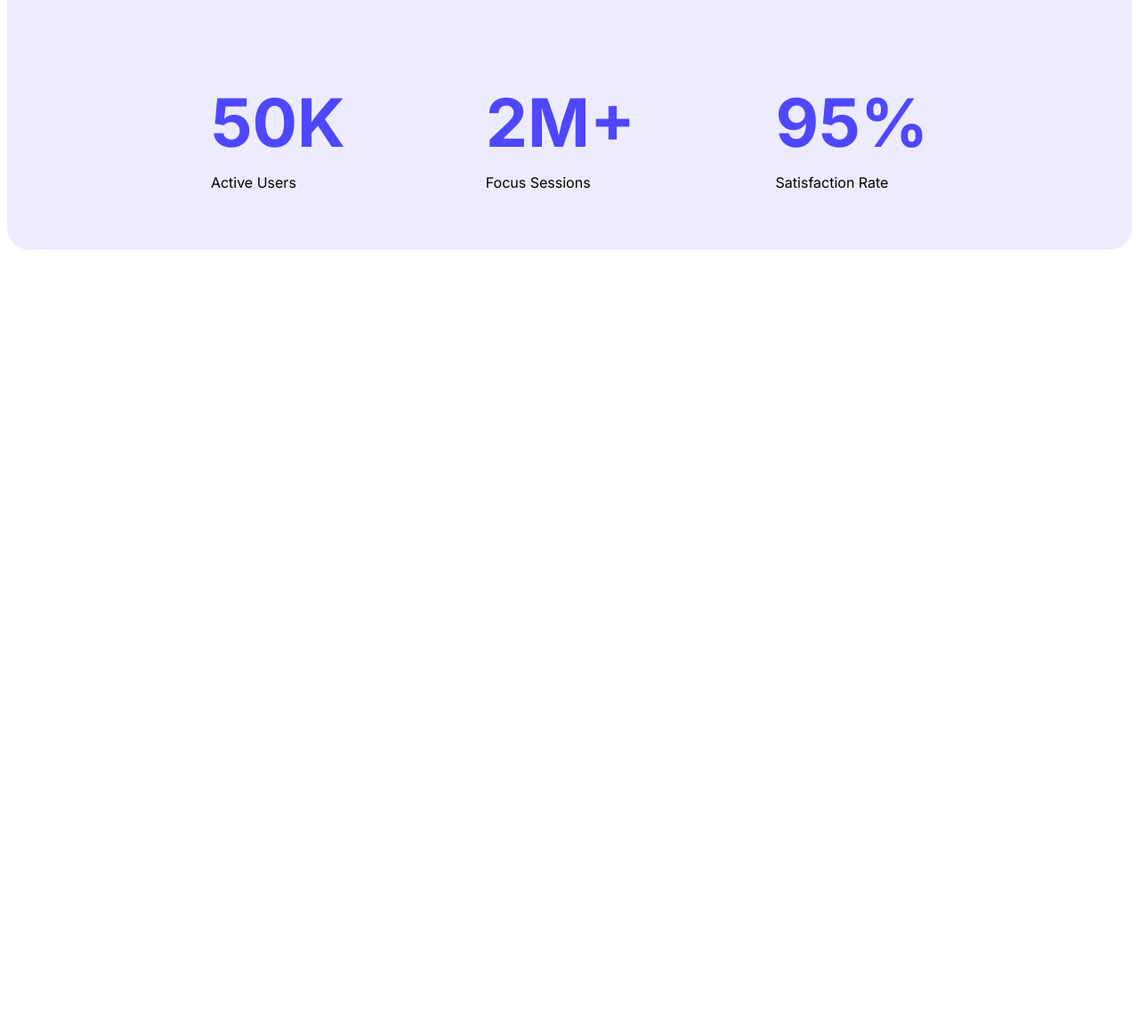
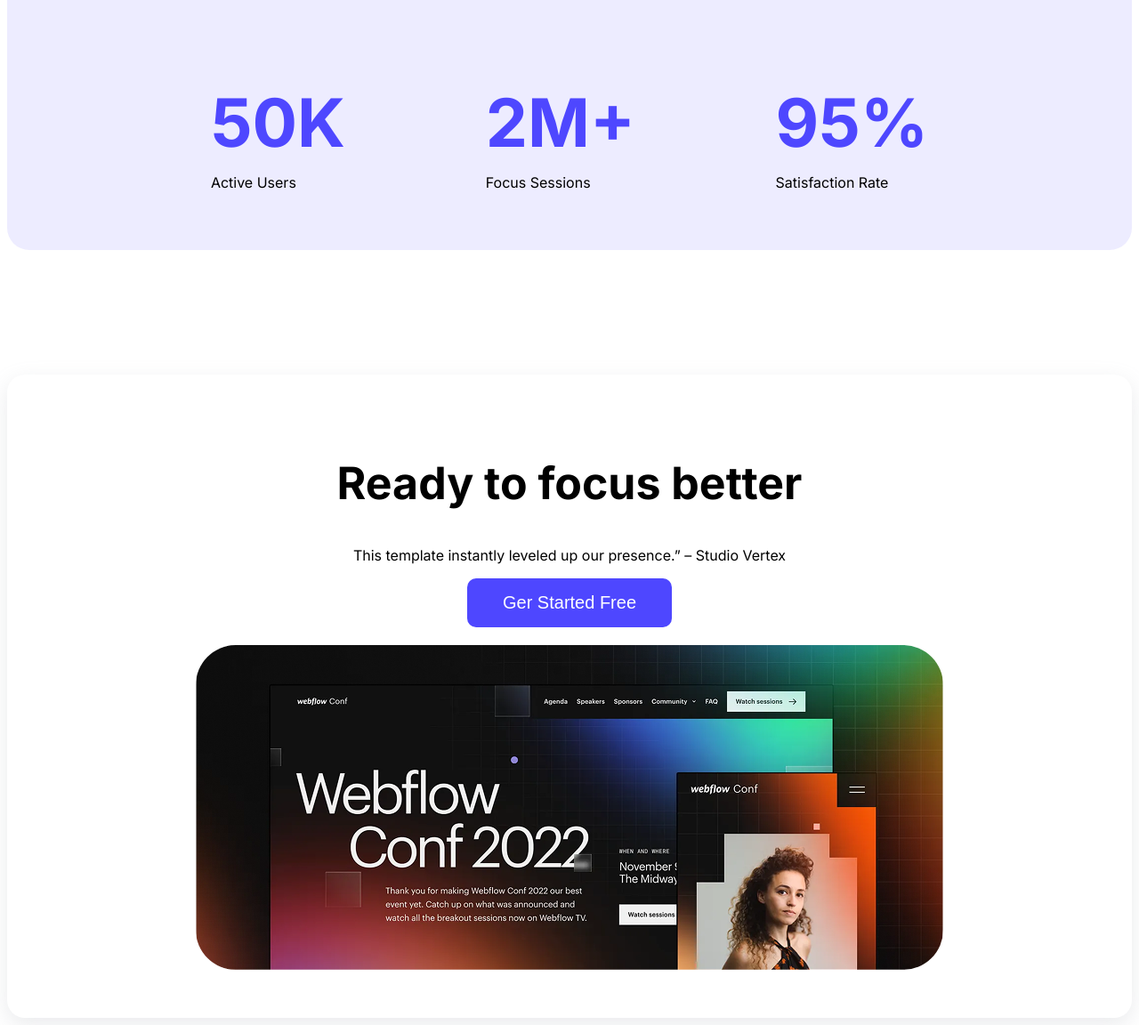
Before and after one commit to rifat7223/B12A01-landing-launchpad, a plain HTML site: page index.html in a window 1280 px wide. Shown: the part 1444-2596 px from the top of the page at 89% size. Before the commit the page ends 1733 px from the top, so only its background shows below. Drawn offline with Linux system fonts and the light colour scheme.

Commit message:
Ready to focus better

```diff
--- a/index.html
+++ b/index.html
@@ -60,6 +60,41 @@
 
             </div>
          </section>
+         <!-- What our users say
+          <section class="users-say">
+            <p>What our users say</p>
+            <div class="users-comments">
+                <div class="users-rattings">
+                    <img src="Assets/icon-star.png" alt="">
+                    <h4>Loved by Designers</h4>
+                    <p>This template instantly leveled up our presence.” – Studio Vertex</p>
+
+                </div>
+                <div class="users-rattings">
+                    <img src="Assets/icon-star.png" alt="">
+                    <h4>Loved by Designers</h4>
+                    <p>This template instantly leveled up our presence.” – Studio Vertex</p>
+
+                </div>
+                <div class="users-rattings">
+                    <img src="Assets/icon-star.png" alt="">
+                    <h4>Loved by Designers</h4>
+                    <p>This template instantly leveled up our presence.” – Studio Vertex</p>
+
+                </div>
+            </div>
+
+          </section> -->
+          <!-- focus better -->
+           <section>
+            <div class="focus-better">
+                <h1 class="focus-tittle">Ready to focus better</h1>
+            <p class="focus-description">This template instantly leveled up our presence.” – Studio Vertex</p>
+            <button class="btn-primary">Ger Started Free</button>
+            <br>
+            <img class="focus-better-img" src="Assets/wc-big.png" alt="">
+        </div>
+           </section>
     </main>
     <footer></footer>
 
--- a/styles/styles.css
+++ b/styles/styles.css
@@ -124,3 +124,24 @@
 .rate{
     margin-top:-50px;
 }
+
+/*  focus better */
+.focus-tittle{
+    font-weight: bold;
+    font-size: 50px;
+}
+.focus-description{
+    color: #000000;
+}
+.focus-better{
+    text-align: center;
+    background-color: white;
+    box-shadow: rgba(149, 157, 165, 0.2) 0px 8px 24px;;
+    border-radius: 20px;
+    margin-top: 140px;
+    padding: 50px 150px;
+}
+.focus-better-img{
+    margin-top: 20px;
+    border-radius: 45px;
+}
```
